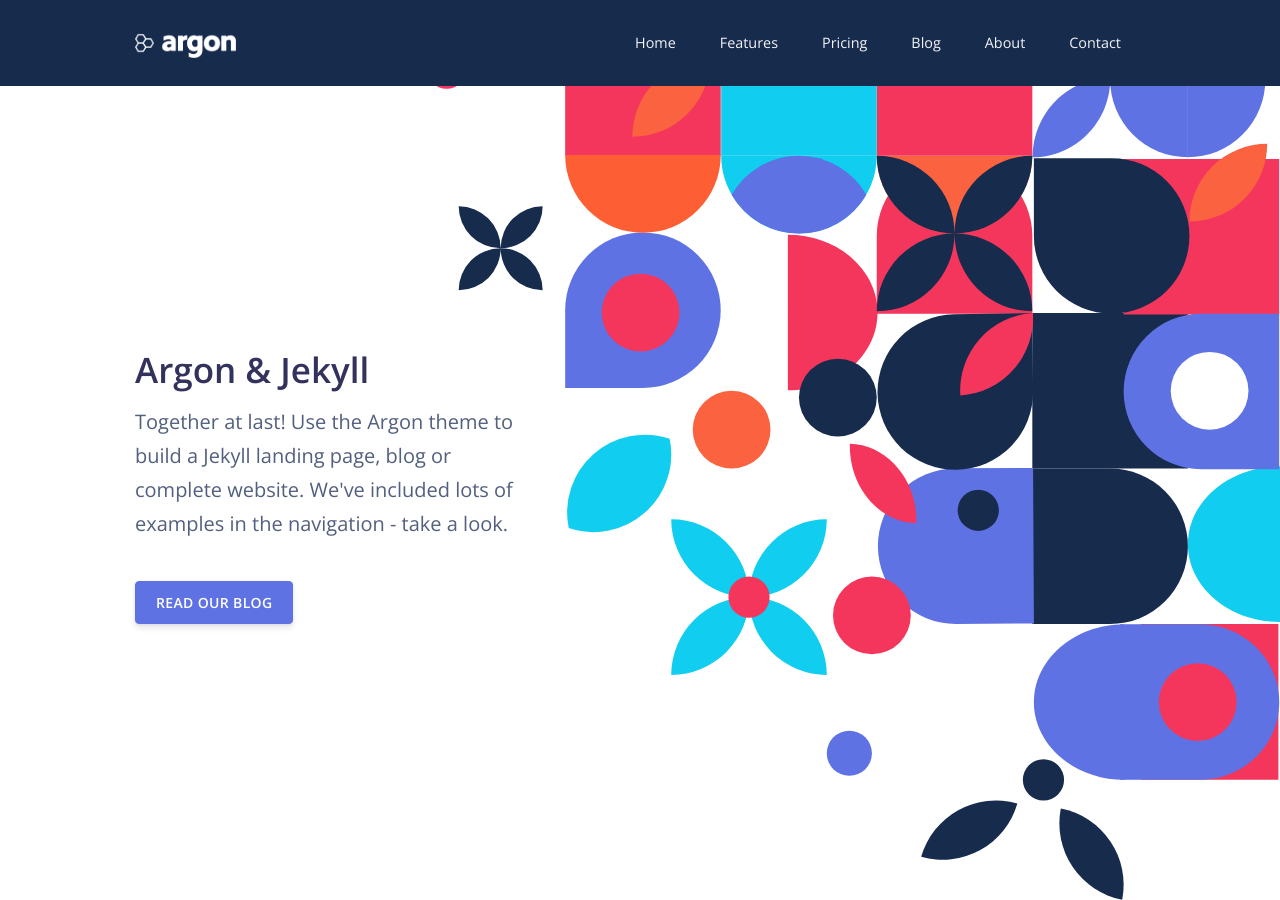
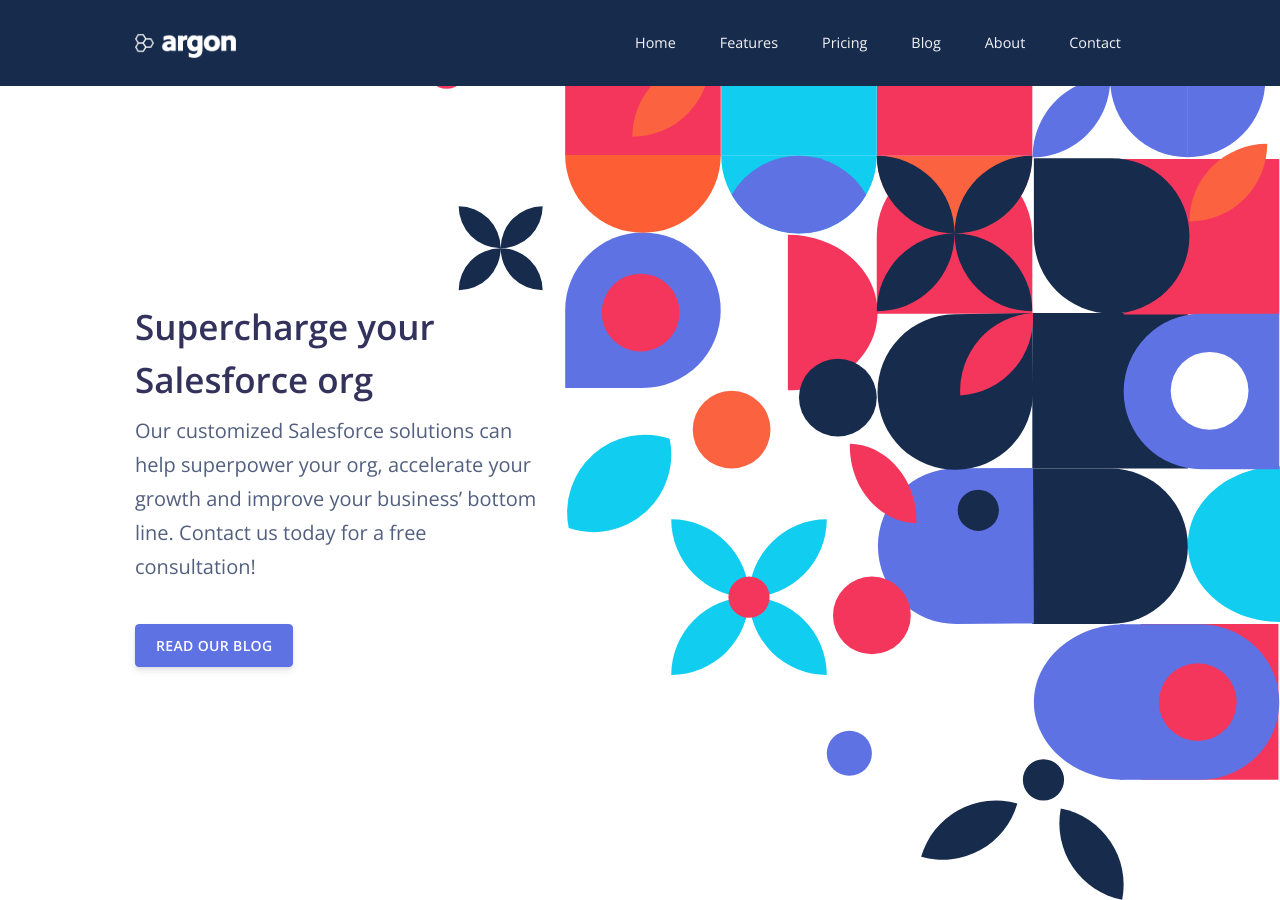
Before and after one commit to adepew/OVC, a Jekyll site: the page built from index.html, in a window 1280 px wide and 900 px high. Built offline with Jekyll 4.4.1, drawn with Linux system fonts in a browser that asks for light colours; nearby versions of some CDN libraries.

Commit message:
Update home-sample.html

```diff
--- a/_includes/home-sample.html
+++ b/_includes/home-sample.html
@@ -4,8 +4,8 @@
     <div class="container">
       <div class="row">
         <div class="col-lg-5 col-md-7 mr-auto text-left d-flex justify-content-center flex-column">
-          <h3 class="display-3">Argon &amp; Jekyll</h3>
-          <p class="lead mt-0">Together at last! Use the Argon theme to build a Jekyll landing page, blog or complete website. We've included lots of examples in the navigation - take a look.</p>
+          <h3 class="display-3">Supercharge your Salesforce org</h3>
+          <p class="lead mt-0">Our customized Salesforce solutions can help superpower your org, accelerate your growth and improve your business’ bottom line. Contact us today for a free consultation!</p>
           <br>
           <div class="buttons">
             <a href="/blog" class="btn btn-primary">
```
